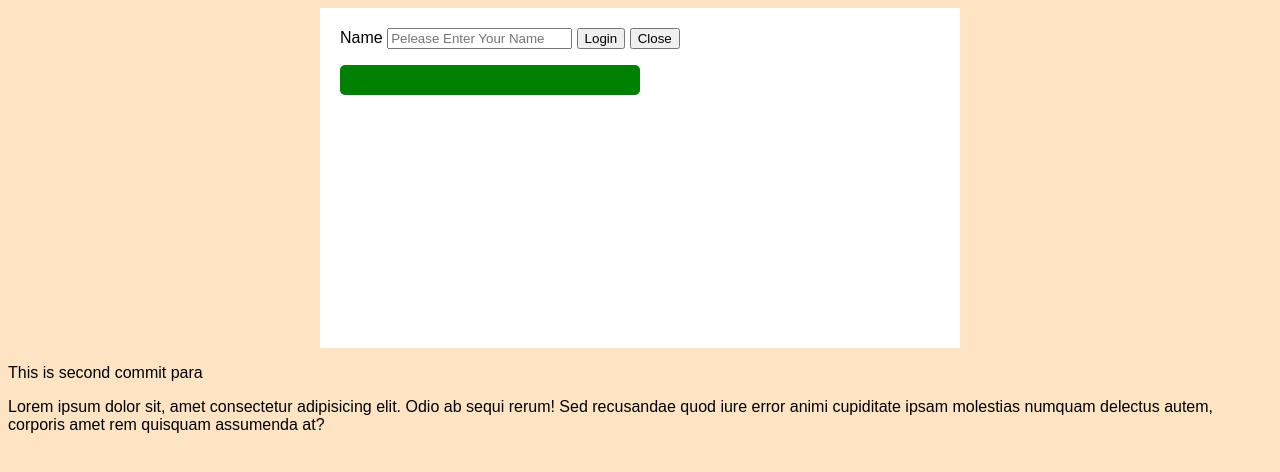
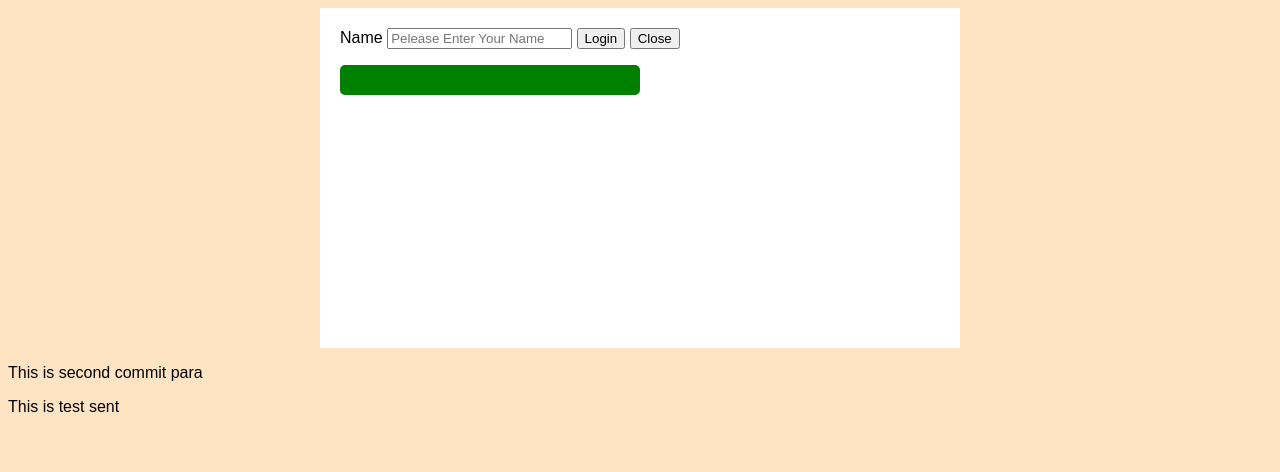
Before and after one commit to jonnie-blackwall/test, a plain HTML site: page popover/index.html in a window 1280 px wide. Drawn offline with Linux system fonts and the light colour scheme.

Commit message:
this is 4th test

```diff
--- a/popover/index.html
+++ b/popover/index.html
@@ -20,7 +20,7 @@
 
     </div>
 <p>This is second commit para</p>
-<p>Lorem ipsum dolor sit, amet consectetur adipisicing elit. Odio ab sequi rerum! Sed recusandae quod iure error animi cupiditate ipsam molestias numquam delectus autem, corporis amet rem quisquam assumenda at?</p>
+<p>This is test sent</p>
     <script src="app.js"></script>
 </body>
 </html>
```
